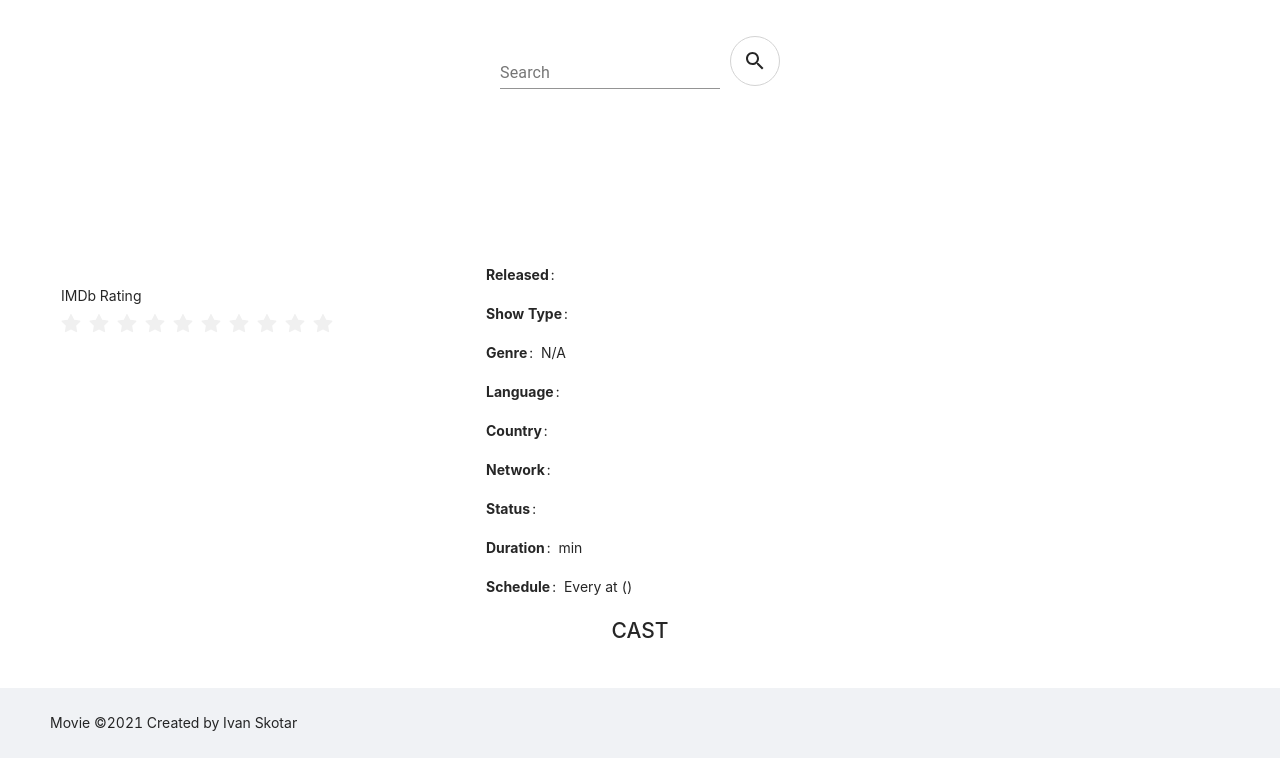
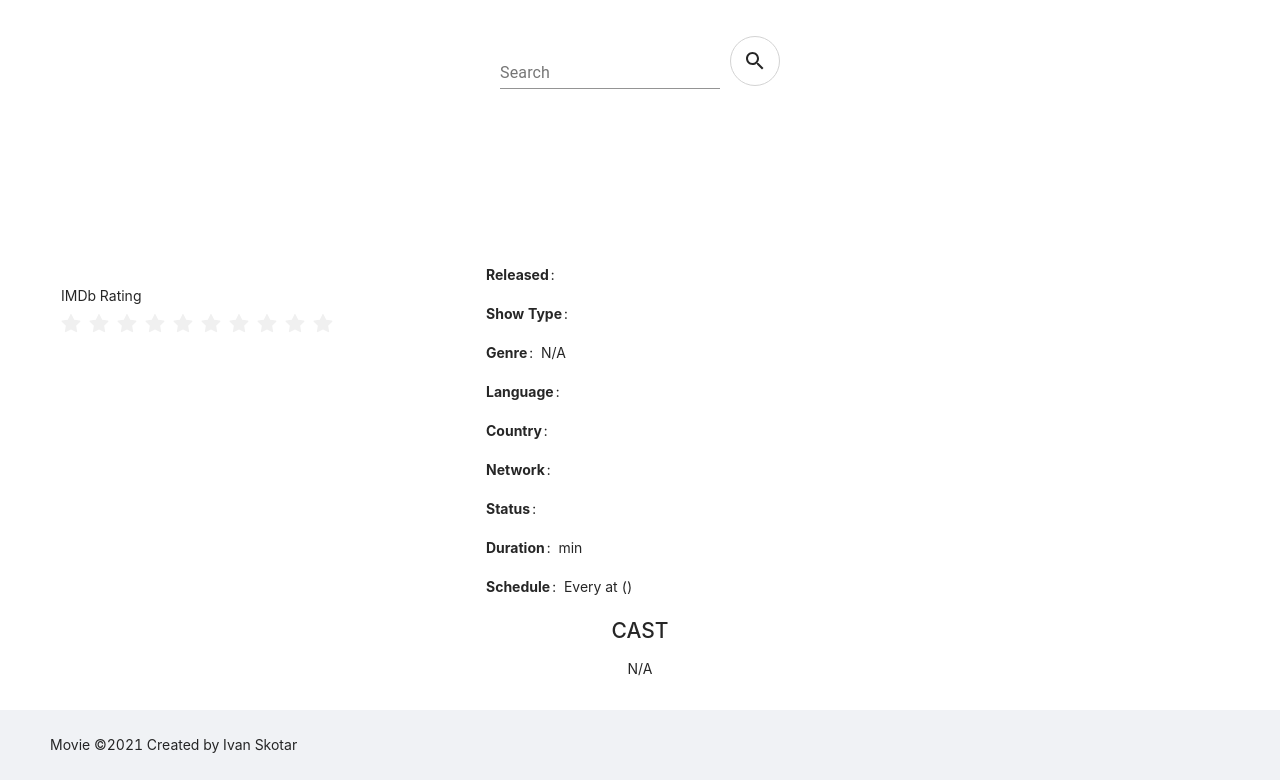
Before and after one commit to iskotar/Movies, a React (Create React App) app: page /shows/1 in a window 1280 px wide. Shown: the part 491-1271 px from the top of the page. Before the commit the page ends 1249 px from the top, so only its background shows below. Built offline with nearby package versions, Linux system fonts and the light colour scheme.

Commit message:
cast list fixes

```diff
--- a/src/components/shows/CastList.tsx
+++ b/src/components/shows/CastList.tsx
@@ -18,7 +18,9 @@ function CastList(props: IProps) {
       </h1>
       <Row justify='center' style={{marginBottom: 30}}>
         {
-          cast.map((actor: ICastItem, idx: number) => <CastListItem key={idx} actor={actor}/>)
+          cast.length ?
+            cast.map((actor: ICastItem, idx: number) => <CastListItem key={idx} actor={actor}/>)
+            : 'N/A'
         }
       </Row>
     </>
```
